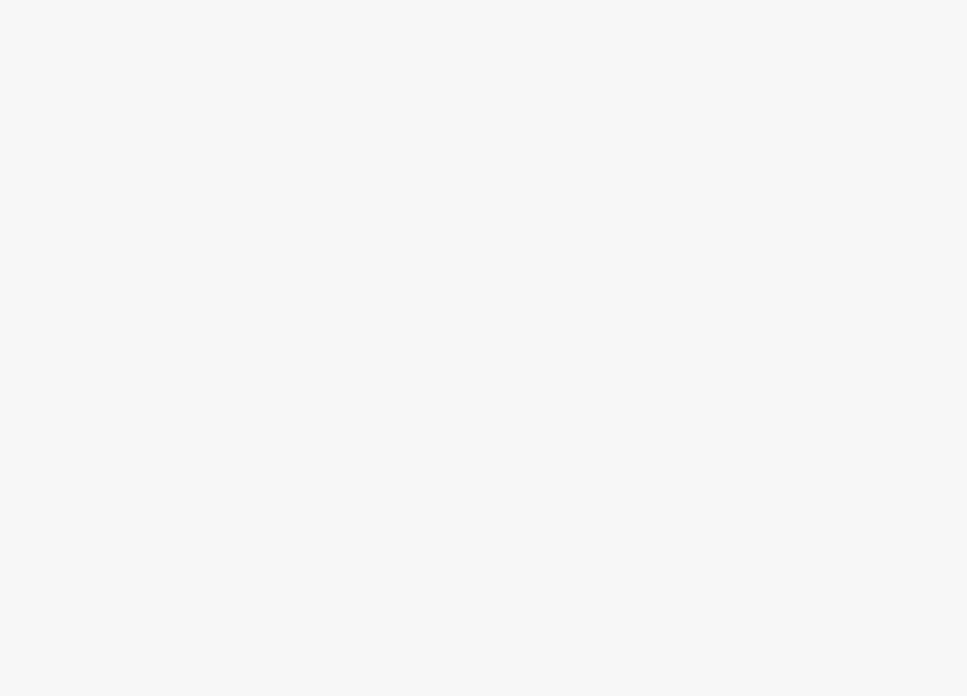
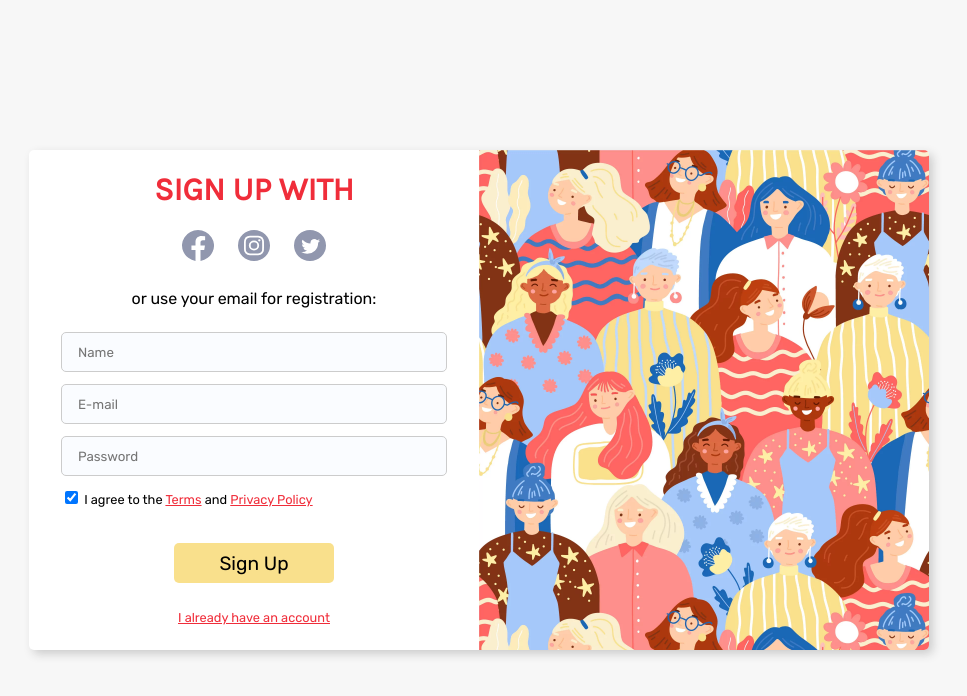
Before and after one commit to arthurvmdantas/signupform, a website built with Parcel: page src/index.html in a window 1280 px wide. Shown: the whole page, without its empty margins (161-1128 px from the left). Built offline with nearby package versions, Linux system fonts and the light colour scheme.

Commit message:
basic features

```diff
--- a/package.json
+++ b/package.json
@@ -20,12 +20,14 @@
   ],
   "author": "Arthur V. M. Dantas",
   "license": "MIT",
+  "browserslist": "> 0.5%, last 2 versions, not dead",
   "bugs": {
     "url": "https://github.com/arthurvmdantas/signupform/issues"
   },
   "homepage": "https://github.com/arthurvmdantas/signupform#readme",
   "devDependencies": {
     "@parcel/transformer-sass": "^2.0.0",
+    "autoprefixer": "^10.4.0",
     "parcel": "^2.0.0"
   }
 }
--- a/src/index.html
+++ b/src/index.html
@@ -6,11 +6,56 @@
     <meta http-equiv="X-UA-Compatible" content="IE=edge">
     <meta name="viewport" content="width=device-width, initial-scale=1.0">
     <title>Sign Up Form</title>
+    <link rel="preconnect" href="https://fonts.googleapis.com">
+    <link rel="preconnect" href="https://fonts.gstatic.com" crossorigin>
+    <link rel="preconnect" href="https://fonts.googleapis.com">
+    <link rel="preconnect" href="https://fonts.gstatic.com" crossorigin>
+    <link href="https://fonts.googleapis.com/css2?family=Karla&family=Rubik:wght@400;500&display=swap" rel="stylesheet">
     <link rel="stylesheet" href="styles.scss" />
 </head>
 
 <body>
+    <div class="container">
+        <main class="card">
+            <div class="card__image-container">
 
+            </div>
+            <div class="card__content">
+                <h1 class="heading">SIGN UP WITH</h1>
+                <div class="card__icons">
+                    <div class="card__media-icon">
+                        <a href="https://facebook.com" target="_blank">
+                            <img src="./assets/facebook_icon.svg" alt="Facebook icon">
+                        </a>
+                    </div>
+                    <div class="card__media-icon">
+                        <a href="https://instagram.com" target="_blank">
+                            <img src="assets/instagram_icon.svg" alt="Instagram icon">
+                        </a>
+                    </div>
+                    <div class="card__media-icon">
+                        <a href="https://twitter.com" target="_blank">
+                            <img src="assets/twitter_icon.svg" alt="Twitter icon">
+                        </a>
+                    </div>
+                </div>
+                <p>or use your email for registration:</p>
+                <form class="form">
+                    <input type="text" placeholder="Name" class="form__input">
+                    <input type="email" placeholder="E-mail" class="form__input">
+                    <input type="password" placeholder="Password" class="form__input">
+                    <div class="form__checkbox">
+                        <input type="checkbox" id="agree" checked>
+                        <label for="agree">I agree to the <a href="#" class="link">Terms</a> and <a href="#"
+                                class="link">Privacy
+                                Policy</a></label>
+                    </div>
+                    <button class="form__button">Sign Up</button>
+                </form>
+                <p><a href="#" class="link">I already have an account</a></p>
+            </div>
+        </main>
+    </div>
 </body>
 
 </html>
--- a/src/styles.scss
+++ b/src/styles.scss
@@ -1,12 +1,131 @@
-$gray-color: hsl(0deg, 0%, 97%);
-
+$site-background-color: hsl(0deg, 0%, 97%);
+$card-background-color: hsl(0deg, 0%, 100%);
+$main-color: #F02D3A;
+$secondary-color: #F9E08C;
+$shadow-color: hsl(0deg, 0%, 80%);
+$border-radius: 5px;
+$font-rubik: 'Rubik', sans-serif;
+$font-karla: 'Karla', sans-serif;
 
 *,
 *::after,
 *::before {
     box-sizing: border-box;
+    /*outline: 1px dotted red;*/
 }
 
 body {
-    background-color: $gray-color;
+    margin: 0;
+    font-family: $font-rubik;
 }
+
+.container {
+    display: grid;
+    place-items: center;
+    background-color: $site-background-color;
+    min-height: 100vh;
+}
+
+.card {
+    margin-top: 30px;
+    margin-bottom: 30px;
+    display: flex;
+    flex-direction: column;
+    width: 90%;
+    max-width: 900px;
+    height: fit-content;
+    background: $card-background-color;
+    border-radius: $border-radius;
+    box-shadow: 4px 4px 10px 0px $shadow-color;
+}
+
+.card__content {
+    display: flex;
+    flex-direction: column;
+    align-items: center;
+    padding: 0 2rem;
+}
+
+.card__icons {
+    display: flex;
+    max-width: 200px;
+    width: 50%;
+    justify-content: space-evenly;
+    margin-bottom: 0.5rem;
+}
+
+.card__image-container {
+    background-image: url("./assets/image.webp");
+    background-size: cover;
+    background-repeat: no-repeat;
+    height: 250px;
+    border-radius: $border-radius $border-radius 0 0;
+}
+
+.form {
+    display: flex;
+    flex-direction: column;
+    gap: 12px;
+    width: 100%;
+    margin-top: 0.5rem;
+}
+
+.form__input {
+    width: 100%;
+    height: 2.5rem;
+    padding-left: 1rem;
+    border: 1px solid $shadow-color;
+    border-radius: $border-radius;
+    background-color: hsl(220, 100%, 99%);
+    font-family: $font-rubik;
+}
+
+.form__button {
+    width: 10rem;
+    align-self: center;
+    background-color: $secondary-color;
+    font-size: 1rem;
+    margin-top: 1.5rem;
+    margin-bottom: 0.5rem;
+    height: 2.5rem;
+    border: none;
+    font-family: $font-rubik;
+    font-weight: 400;
+    font-size: 1.2rem;
+    border-radius: $border-radius;
+}
+
+.form__checkbox {
+    font-size: 0.8rem;
+}
+
+.heading {
+    color: $main-color;
+    font-family: $font-karla;
+}
+
+.link {
+    font-size: 0.8rem;
+    color: $main-color;
+}
+
+@media screen and (min-width: 700px) {
+    .container {
+        height: 100vh;
+    }
+    .card {
+        display: grid;
+        grid-template-columns: 1fr 1fr;
+        height: 500px;
+    }
+
+    .card__content {
+        grid-row-start: 1;
+    }
+
+    .card__image-container {
+        height: 500px;
+        border-radius: 0 $border-radius $border-radius 0;
+        background-size: cover;
+    }
+}
```
Also changed, not shown: .postcssrc (added), src/assets/facebook_icon.svg (added), src/assets/image.webp (added), src/assets/instagram_icon.svg (added), src/assets/twitter_icon.svg (added), 1 other file.
